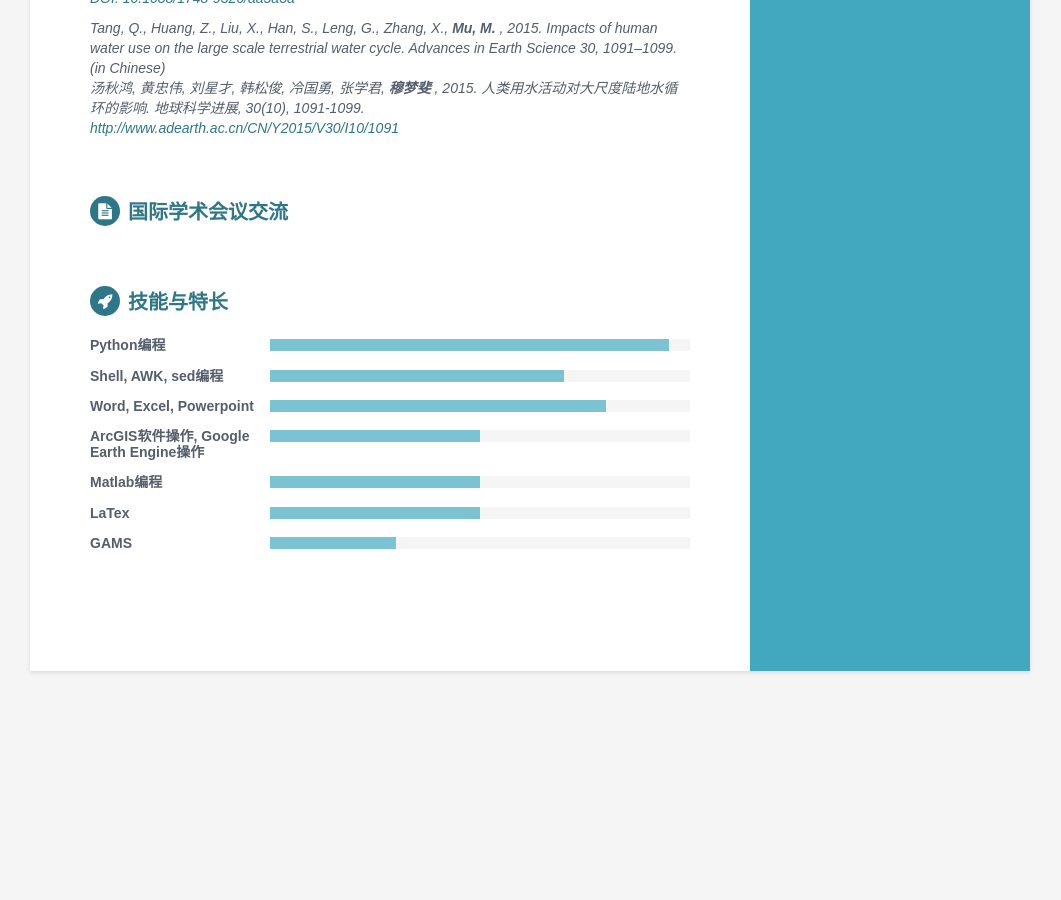
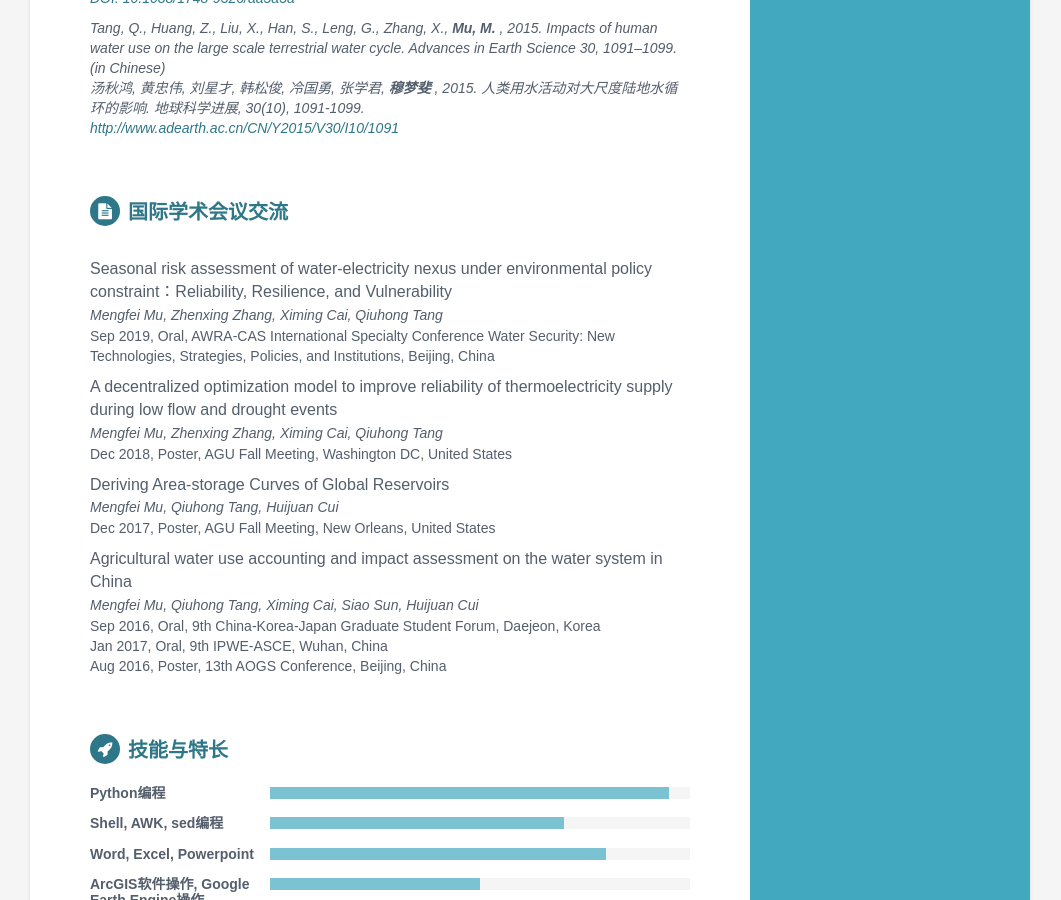
Before and after one commit to mengfeimu/cv-zh, a Jekyll site: the page built from index.html, in a window 1280 px wide and 900 px high, scrolled down 1312 px. Shown: the whole window, without its empty margins (110-1171 px from the left). Built offline with Jekyll 4.4.1, drawn with Linux system fonts in a browser that asks for light colours; before the commit the page ends 2043 px from its top, so only the background shows below that.

Commit message:
Update presentations.html

```diff
--- a/_includes/presentations.html
+++ b/_includes/presentations.html
@@ -1,4 +1,4 @@
-{% assign presentations = site.data.presentations %}
+<!-- {% assign presentations = site.data.presentations %} -->
 
 {% if site.data.presentations %}
 <section class="section publications-section">
@@ -11,17 +11,17 @@
   </div><!--//intro-->
   {% endif %}
 
-   {% for publication in presentations %}
+<!--    {% for publication in presentations %}
   <div class="item">
     <div class="publication-title">{{ publication.title }}</div>
     <div class="publication-authors">{{ publication.authors }}</div>
     <div class="publication-conference">{{ publication.conference }}</div>
   </div>
   {% endfor %}
-
+ -->
 
 <!-- add new items here -->
-<!--   <div class="item">
+  <div class="item">
   	<div class="publication-title">{{ "Seasonal risk assessment of water-electricity nexus under environmental policy constraint：Reliability, Resilience, and Vulnerability" }}</div>
   	<div class="publication-authors">{{ "Mengfei Mu, Zhenxing Zhang, Ximing Cai, Qiuhong Tang" }}</div>
   	<div class="publication-conference">{{ "Sep 2019, Oral, AWRA-CAS International Specialty Conference
@@ -44,7 +44,7 @@ Water Security: New Technologies, Strategies, Policies, and Institutions, Beijin
   	<div class="publication-authors">{{ "Mengfei Mu, Qiuhong Tang, Ximing Cai, Siao Sun, Huijuan Cui" }}</div>
   	<div class="publication-conference">{{ "Sep 2016, Oral, 9th China-Korea-Japan Graduate Student Forum, Daejeon, Korea" }}</div>
     <div class="publication-conference">{{ "Jan 2017, Oral, 9th IPWE-ASCE, Wuhan, China"}}</div>
-	<div class="publication-conference">{{ "Aug 2016, Poster, 13th AOGS Conference, Beijing, China"}}</div> -->
+	<div class="publication-conference">{{ "Aug 2016, Poster, 13th AOGS Conference, Beijing, China"}}</div>
 
 </section><!--//section-->
 {% endif %}
```
